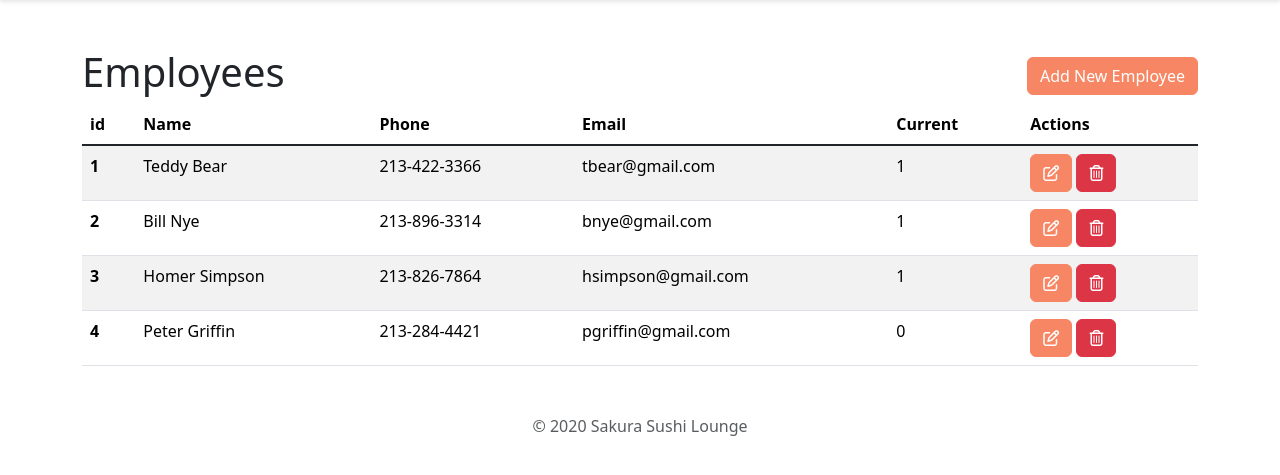
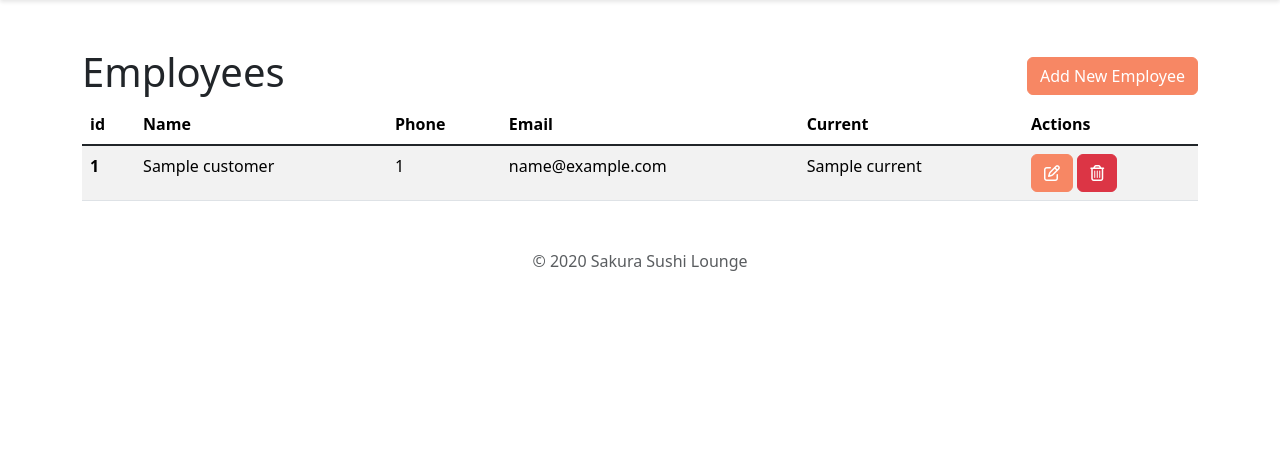
Before and after one commit to cameronchafin/sakura, a Flask app: template templates/employees.html in a window 1280 px wide. Shown: the part 66-541 px from the top of the page. Run offline with Flask 3, Linux system fonts and the light colour scheme; the template is opened without the code that fills it: most values are stand-ins (such as "Sample title", 1, 10 or a date in 2020); some libraries are stand-ins or nearby versions.

Commit message:
Read & Create Employee

```diff
--- a/app.py
+++ b/app.py
@@ -102,12 +102,41 @@ def update_customer():
     return redirect('/customers')
 
 
-@app.route('/employees')
+@app.route('/employees', methods=["POST", "GET"])
 def employees():
     """
     Render the employees page of the application.
     """
-    return render_template('employees.html', year=year)
+    data = None
+    # Populate table with employees from database
+    if request.method == "GET":
+        query = "SELECT * FROM Employees"
+        cur = mysql.connection.cursor()
+        cur.execute(query)
+        data = cur.fetchall()
+        cur.close()
+
+    # Add a new employee
+    elif request.method == "POST":
+        employee_name = request.form['employee_name']
+        phone_number = request.form['phone_number']
+        email = request.form['email']
+        current = True if request.form.get('current') == '1' else False
+        if employee_name and phone_number and email and current:
+            query = "INSERT INTO Employees (employee_name, phone_number, email, current) VALUES (%s, %s, %s, %s)"
+            cur = mysql.connection.cursor()
+            cur.execute(query, (employee_name, phone_number, email, current))
+            mysql.connection.commit()
+            cur.close()
+            return redirect('/employees')
+
+    if data is None:
+        cur = mysql.connection.cursor()
+        cur.execute("SELECT * FROM Employees")
+        data = cur.fetchall()
+        cur.close()
+
+    return render_template('employees.html', data=data, year=year)
 
 
 @app.route('/orders')
--- a/templates/employees.html
+++ b/templates/employees.html
@@ -28,12 +28,13 @@ Employees
           </tr>
         </thead>
         <tbody class="table-group-divider">
+          {% for employee in data %}
           <tr>
-            <th scope="row">1</th>
-            <td>Teddy Bear</td>
-            <td>213-422-3366</td>
-            <td>tbear@gmail.com</td>
-            <td>1</td>
+            <th scope="row">{{ employee.employee_id }}</th>
+            <td>{{ employee.employee_name }}</td>
+            <td>{{ employee.phone_number }}</td>
+            <td>{{ employee.email }}</td>
+            <td>{{ employee.current }}</td>
             <td>
                 <!-- Button trigger for edit employee modal -->
                 <button type="button" class="btn custom-solid" data-bs-toggle="modal" data-bs-target="#editEmployeeModal">
@@ -45,57 +46,7 @@ Employees
                 </button>
             </td>
           </tr>
-          <tr>
-            <th scope="row">2</th>
-            <td>Bill Nye</td>
-            <td>213-896-3314</td>
-            <td>bnye@gmail.com</td>
-            <td>1</td>
-            <td>
-                <!-- Button trigger for edit employee modal -->
-                <button type="button" class="btn custom-solid" data-bs-toggle="modal" data-bs-target="#editEmployeeModal">
-                    <i class="fa-regular fa-pen-to-square"></i>
-                </button>
-                <!-- Button trigger for delete modal -->
-                <button type="button" class="btn btn-danger" data-bs-toggle="modal" data-bs-target="#deleteModal">
-                    <i class="fa-regular fa-trash-can"></i>
-                </button>
-            </td>
-          </tr>
-          <tr>
-            <th scope="row">3</th>
-            <td>Homer Simpson</td>
-            <td>213-826-7864</td>
-            <td>hsimpson@gmail.com</td>
-            <td>1</td>
-            <td>
-                <!-- Button trigger for edit employee modal -->
-                <button type="button" class="btn custom-solid" data-bs-toggle="modal" data-bs-target="#editEmployeeModal">
-                    <i class="fa-regular fa-pen-to-square"></i>
-                </button>
-                <!-- Button trigger for delete modal -->
-                <button type="button" class="btn btn-danger" data-bs-toggle="modal" data-bs-target="#deleteModal">
-                    <i class="fa-regular fa-trash-can"></i>
-                </button>
-            </td>
-          </tr>
-          <tr>
-            <th scope="row">4</th>
-            <td>Peter Griffin</td>
-            <td>213-284-4421</td>
-            <td>pgriffin@gmail.com</td>
-            <td>0</td>
-            <td>
-                <!-- Button trigger for edit employee modal -->
-                <button type="button" class="btn custom-solid" data-bs-toggle="modal" data-bs-target="#editEmployeeModal">
-                    <i class="fa-regular fa-pen-to-square"></i>
-                </button>
-                <!-- Button trigger for delete modal -->
-                <button type="button" class="btn btn-danger" data-bs-toggle="modal" data-bs-target="#deleteModal">
-                    <i class="fa-regular fa-trash-can"></i>
-                </button>
-            </td>
-          </tr>
+          {% endfor %}
         </tbody>
       </table>
 </div>
@@ -109,32 +60,32 @@ Employees
           <button type="button" class="btn-close" data-bs-dismiss="modal" aria-label="Close"></button>
         </div>
         <div class="modal-body">
-            <form>
+            <form method="POST" action="/employees">
                 <div class="mb-3">
                   <label for="inputName" class="form-label">Name</label>
-                  <input type="text" class="form-control" id="inputName" placeholder="First Last">
+                  <input type="text" class="form-control" id="inputName" name="employee_name" placeholder="First Last">
                 </div>
                 <div class="mb-3">
                     <label for="inputPhone" class="form-label">Phone</label>
-                    <input type="text" class="form-control" id="inputPhone" placeholder="000-000-0000">
+                    <input type="text" class="form-control" id="inputPhone" name="phone_number" placeholder="000-000-0000">
                 </div>
                 <div class="mb-3">
                     <label for="inputEmail" class="form-label">Email address</label>
-                    <input type="email" class="form-control" id="inputEmail" placeholder="name@example.com">
+                    <input type="email" class="form-control" id="inputEmail" name="email" placeholder="name@example.com">
                 </div>
                 <div class="mb-3">
                     <label for="selectCurrent" class="form-label">Current</label>
-                    <select class="form-select" aria-label="Default select example">
+                    <select class="form-select" id="selectCurrent" name="current" aria-label="Default select example">
                         <option selected>Select</option>
                         <option value="1">1</option>
                         <option value="2">0</option>
                     </select>
                 </div>
+                <div class="modal-footer">
+                  <button type="button" class="btn custom-outline" data-bs-dismiss="modal">Cancel</button>
+                  <button type="submit" class="btn custom-solid">Add Employee</button>
+                </div>
             </form>
-        </div>
-        <div class="modal-footer">
-          <button type="button" class="btn custom-outline" data-bs-dismiss="modal">Cancel</button>
-          <button type="button" class="btn custom-solid">Add Employee</button>
         </div>
       </div>
     </div>
```
